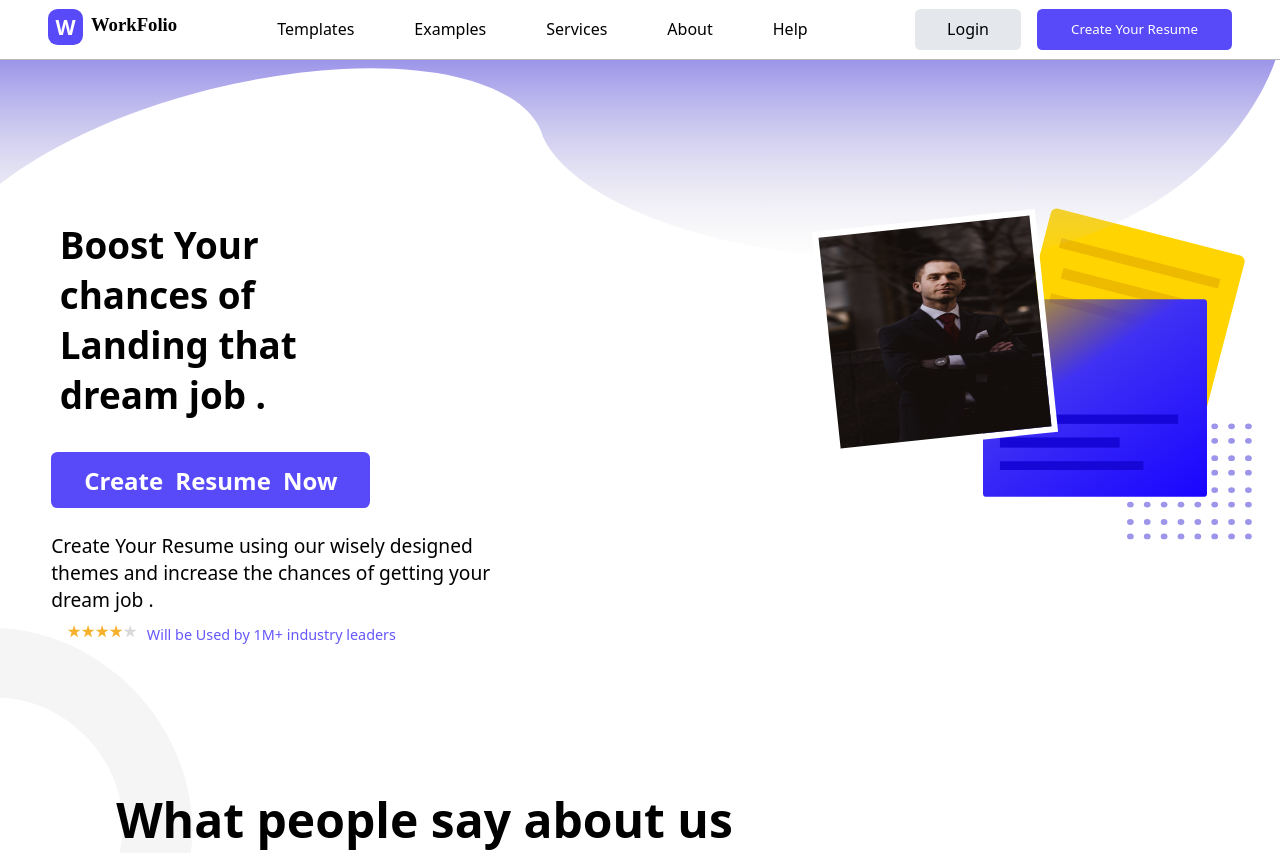
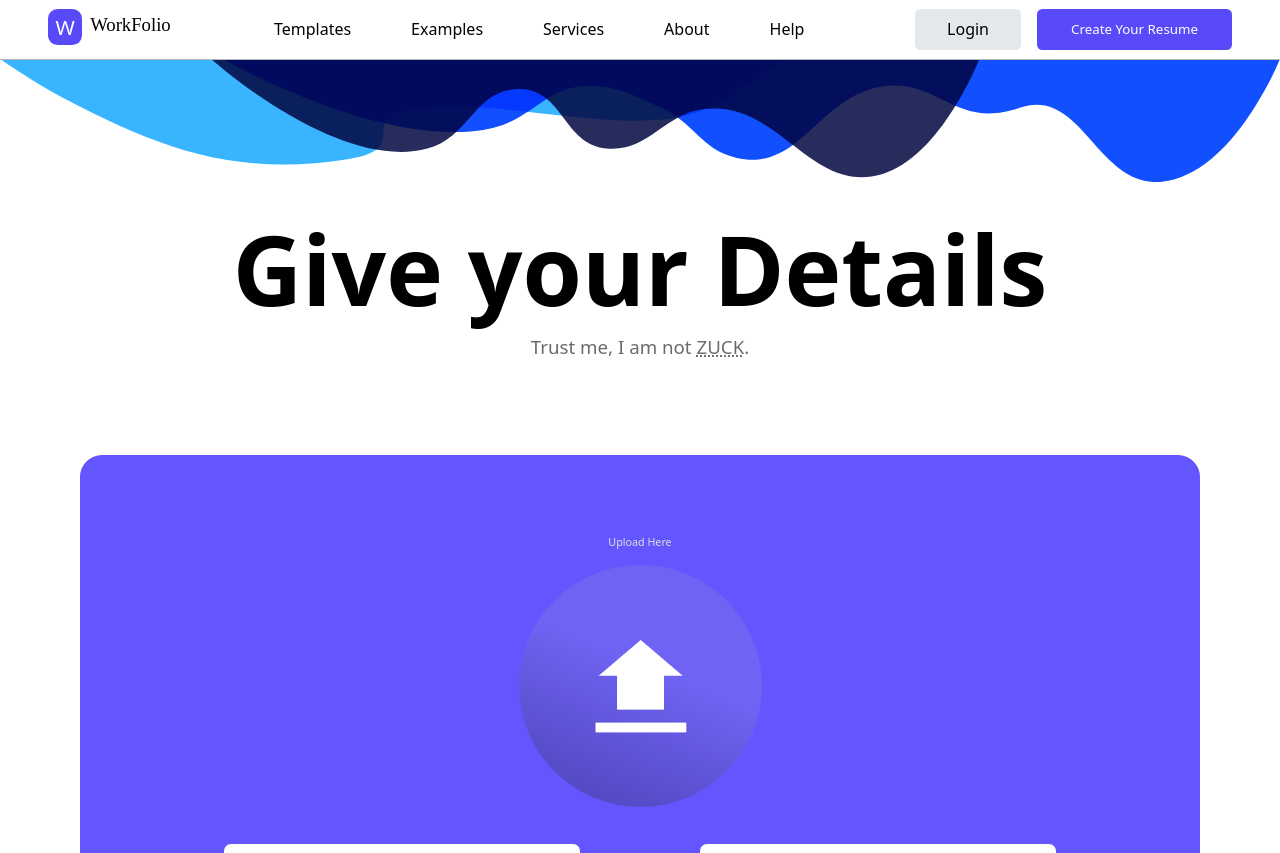
Before and after one commit to soumen974/WorkFolio, a React (Create React App) app: page / in a window 1280 px wide. Shown: the top 853 px of the page. Built offline with nearby package versions, Linux system fonts and the light colour scheme.

Commit message:
#Form_fixing

```diff
--- a/src/App.js
+++ b/src/App.js
@@ -10,9 +10,9 @@ function App() {
   return (
     <>
         <NavBar/>
-        <Section01/>
-        {/* <FormResume/> */}
-        <Section02/>
+        {/* <Section01/> */}
+        <FormResume/>
+        {/* <Section02/> */}
     </>
   );
 }
--- a/src/Components/FormResume.css
+++ b/src/Components/FormResume.css
@@ -1,6 +1,8 @@
 *{
     margin: 0;
     padding: 0;
+    font-weight: normal;
+
 
 }
 
@@ -18,11 +20,12 @@ padding: 0rem 0rem;
 .FormHeadder svg{
     height: 100%;
     width:100%;
-
+    position: sticky;
+    top: 3.68rem;
 }
 .FormHeadder h1{
     margin-top: 1rem;
-
+    font-weight: 650;
     font-size: 6rem;
 }
 .FormHeadder h3{
@@ -30,9 +33,10 @@ padding: 0rem 0rem;
     font-weight: normal;
     padding: 0rem 0rem 4rem 0rem;
     color: rgba(0, 0, 0, 0.584);
+    margin-bottom: 2rem;
 }
 abbr{
-    cursor:help;
+    cursor:text;
 }
 .Uplodeimg abbr{
     cursor:pointer;
@@ -44,6 +48,11 @@ abbr{
 }
 .Uplodeimg{
     text-align: center;
+}
+.Uplodeimg h6{
+    padding: 1rem;
+    color: rgb(222, 221, 221);
+    font-weight: normal;
 }
 .Inital-details{
     display: flex;
@@ -132,7 +141,7 @@ background: linear-gradient(9deg, rgba(26, 6, 255, 0.63) 50.96%, rgba(26, 6, 255
     flex-wrap: wrap;
     justify-content: space-around;
     width: 100%;
-    background-color: black;
+    /* background-color: black; */
 
 
 }
```
